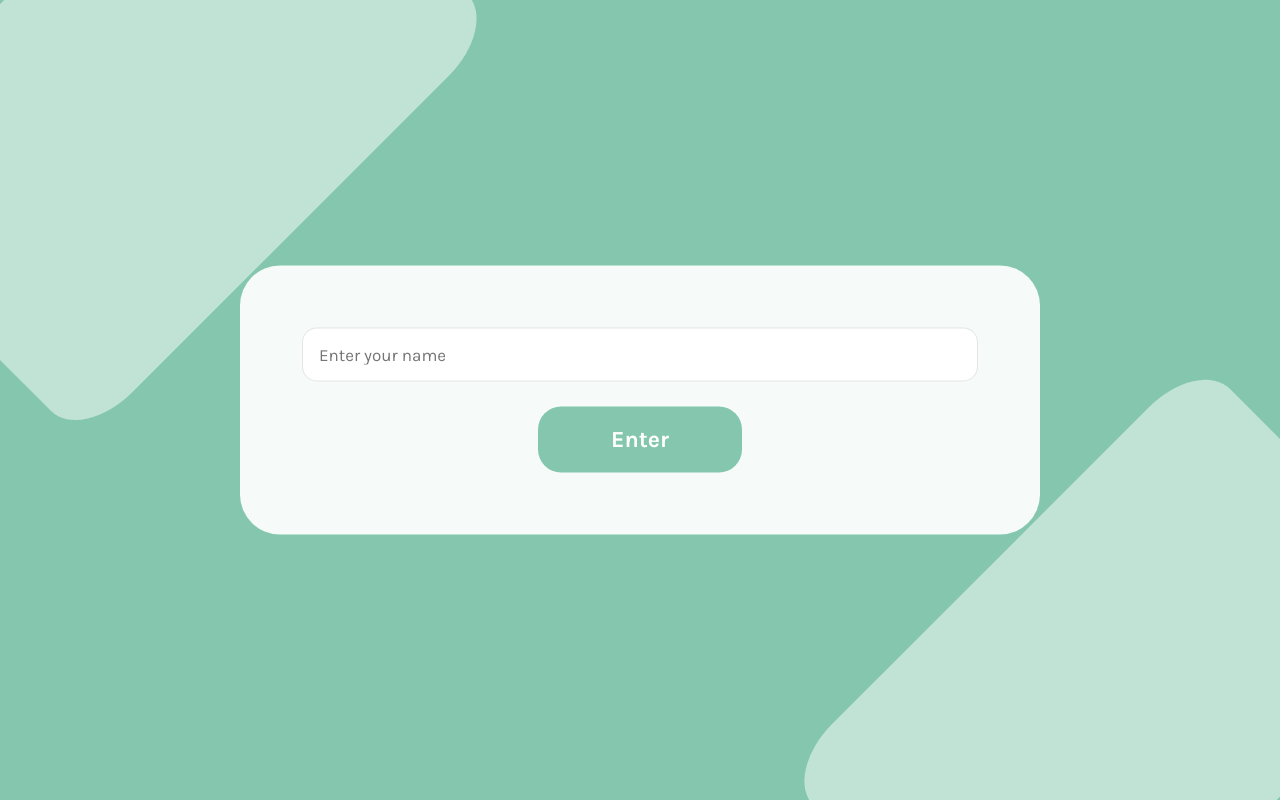
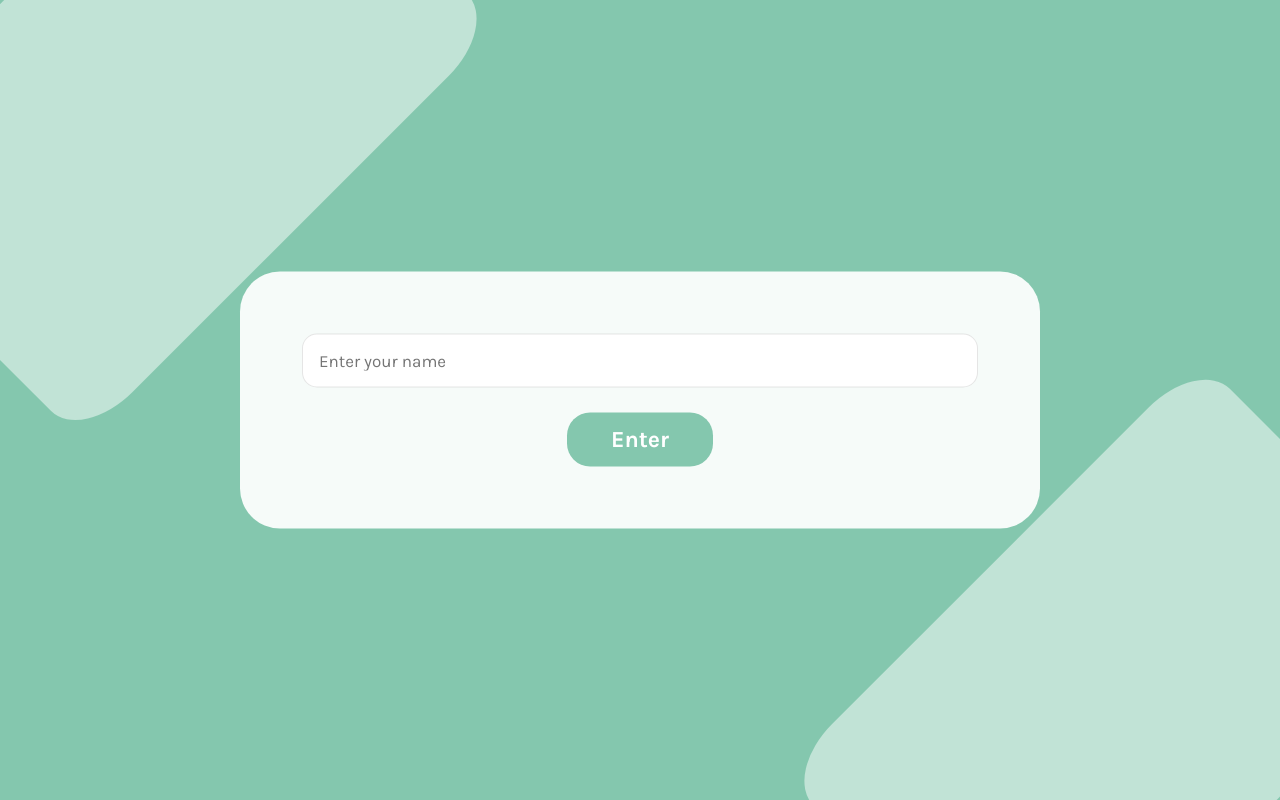
Before and after one commit to MuhammadjonRahimov/simple-messaging-app, a React (Create React App) app in the folder client/: page / in a window 1280 px wide. Built offline with nearby package versions, Linux system fonts and the light colour scheme.

Commit message:
added some changes to improve the possibility using Button component for different sitiations

```diff
--- a/client/src/components/UI/button/Button.module.scss
+++ b/client/src/components/UI/button/Button.module.scss
@@ -2,15 +2,17 @@
 	color:#fff;
 	background-color: #84C7AE;
 	border-radius: 23.011px;
+	font-size: 18px;
 	padding:17px 44px;
-	font-size: 33px;
 	line-height: calc(44/33);
 	font-weight: bold;
 	transition:all 0.2s ease-in 0s;
 	position: relative;
 	z-index: 20;
-	@media(min-width:767.98px) {
-		font-size: 18px;
-		padding:23px 73px;
+	&.big{
+		@media(min-width:991px) {
+			font-size: 33px;
+			padding:23px 73px;
+		}
 	}
 }
```
